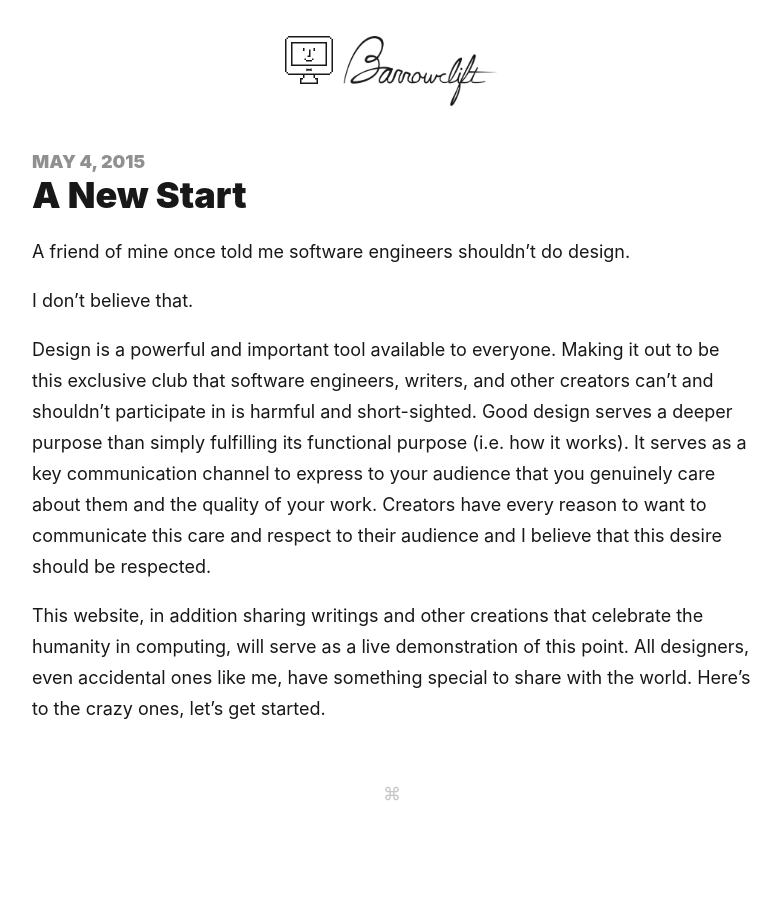
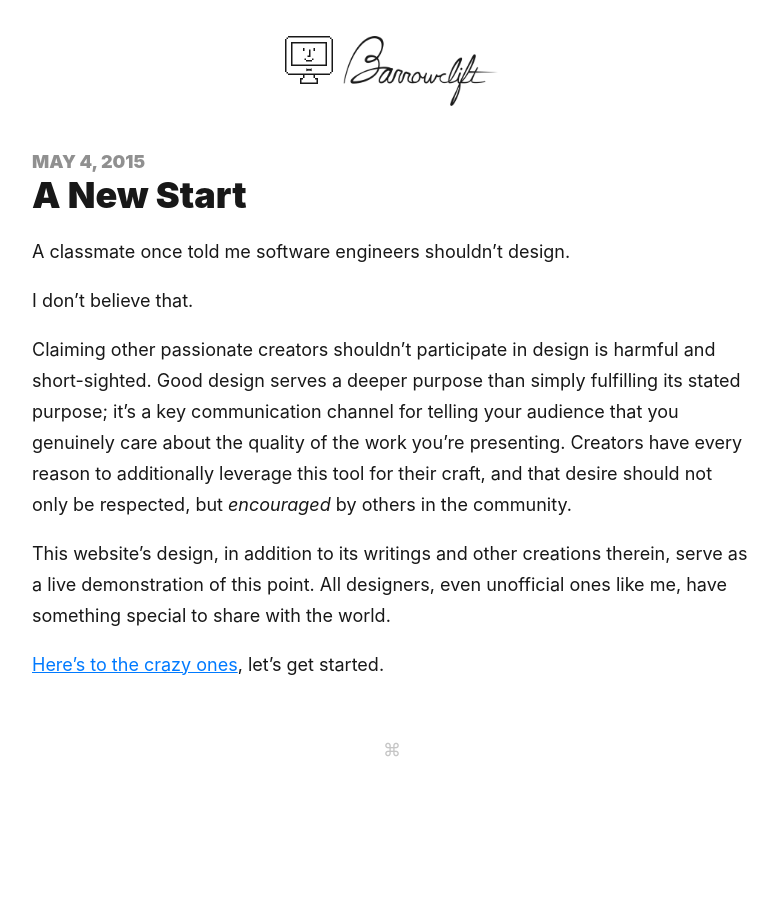
Before and after one commit to barrowclift/nitro.barrowclift.me, a Jekyll site: the page built from _posts/2015-05-04-a-new-start.markdown, in a window 1280 px wide. Shown: the whole page, without its empty margins (248-1029 px from the left). Built offline with Jekyll 4.4.1, drawn with Linux system fonts in a browser that asks for light colours.

Commit message:
Minor adjustments from the recent v13.0 Clarity release

```diff
--- a/_includes/head.html
+++ b/_includes/head.html
@@ -23,7 +23,7 @@
 	{% if jekyll.environment == "development" %}
 	<link rel="stylesheet" href="{{ site.baseurl }}/css/core.css" type="text/css" />
 	{% else %}
-	<link rel="stylesheet" href="{{ site.baseurl }}/css/core.min.css" type="text/css" />
+	<link rel="stylesheet" href="{{ site.baseurl }}/css/core-1.min.css" type="text/css" />
 	{% endif %}
 
 	<!-- Facebook OpenGraph -->
--- a/_includes/menu.html
+++ b/_includes/menu.html
@@ -1,6 +1,6 @@
 <menu>
-	<a href="/" id="logo">
-		<header>
+	<a href="/">
+		<header id="logo">
 			{% if page.error %}
 			{% include logo-sad.html %}
 			{% else %}
--- a/_posts/2015-05-04-a-new-start.markdown
+++ b/_posts/2015-05-04-a-new-start.markdown
@@ -9,12 +10,14 @@
   - Announcement
 ---
 
-A friend of mine once told me software engineers shouldn't do design.
+A classmate once told me software engineers shouldn't design.
 
 I don't believe that.
 
-Design is a powerful and important tool available to everyone. Making it out to be this exclusive club that software engineers, writers, and other creators can't and shouldn't participate in is harmful and short-sighted. Good design serves a deeper purpose than simply fulfilling its functional purpose (i.e. how it works). It serves as a key communication channel to express to your audience that you genuinely care about them and the quality of your work. Creators have every reason to want to communicate this care and respect to their audience and I believe that this desire should be respected.
+Claiming other passionate creators shouldn't participate in design is harmful and short-sighted. Good design serves a deeper purpose than simply fulfilling its stated purpose; it's a key communication channel for telling your audience that you genuinely care about the quality of the work you're presenting. Creators have every reason to additionally leverage this tool for their craft, and that desire should not only be respected, but *encouraged* by others in the community.
 
-This website, in addition sharing writings and other creations that celebrate the humanity in computing, will serve as a live demonstration of this point. All designers, even accidental ones like me, have something special to share with the world. Here's to the crazy ones, let's get started.
+This website's design, in addition to its writings and other creations therein, serve as a live demonstration of this point. All designers, even unofficial ones like me, have something special to share with the world.
+
+[Here's to the crazy ones](https://www.youtube.com/watch?v=-z4NS2zdrZc), let's get started.
 
 <p class="stamp">⌘</p>
--- a/_posts/2015-07-26-marking-terminal-better.markdown
+++ b/_posts/2015-07-26-marking-terminal-better.markdown
@@ -87,7 +87,7 @@
 Functions
 ---------
 
-Now you've got your Terminal look and feel set just the way you like, what next? Well, I'd say the next most important change you could make is adding functions to your `.bashrc`	to encapsulate those often lengthy, horrid Unix commands into a much nicer function.
+Now you've got your Terminal look and feel set just the way you like, what next? Well, I'd say the next most important change you could make is adding functions to your `.bashrc` to encapsulate those often lengthy, horrid Unix commands into a much nicer function.
 
 Let's take compression, for example. The proper command to compress a tar of a given file in Unix is `tar czf ${YOUR_FILE}`. Decompressing and extracting the file back out is just as cryptic with `tar xjf ${YOUR_FILE}`. I have never once been able to remember those infuriating arbitrary series of characters that tells the tar command to actually do what should be the default action. Thankfully with functions I don't need to, and now you don't have to either!
 
```
Also changed, not shown: other parts of _posts/2015-05-04-a-new-start.markdown (+1 -0 lines), css/core.css (+20 -16 lines), css/core-1.min.css (added), css/core.min.css (deleted), images/logo/dark-rainbow-puff.png (deleted), images/logo/dark-rainbow-watercolor.png (deleted), images/logo/light-rainbow-puff.png (deleted), images/logo/light-rainbow-watercolor.png (deleted).
